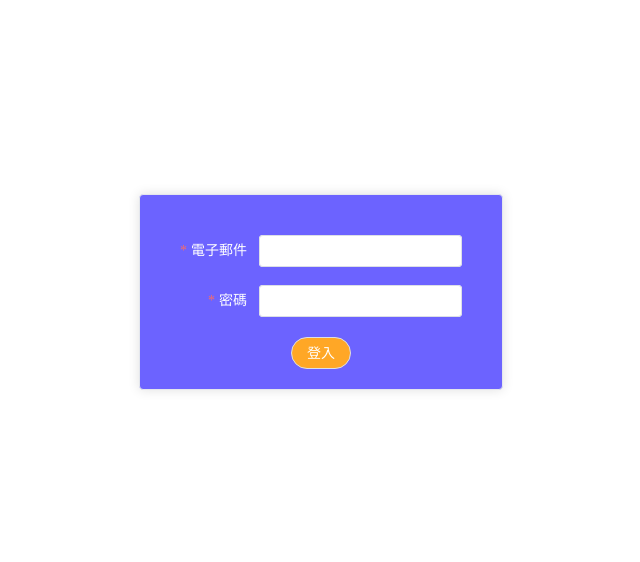
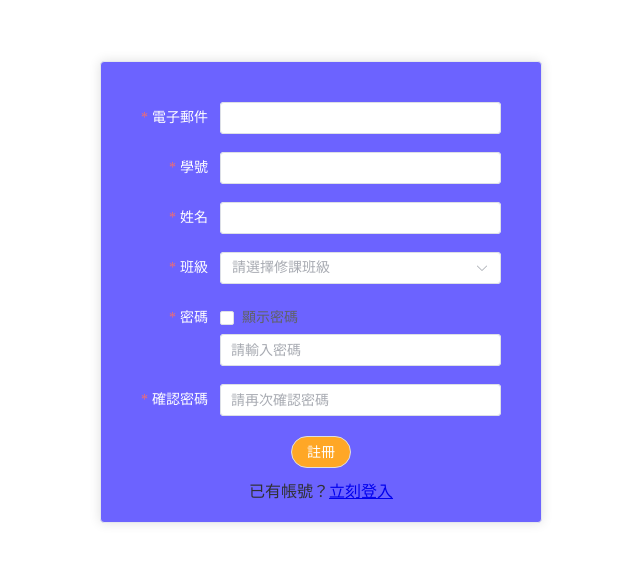
Before and after one commit to GuaYourGuava1919/V-senpai, a Vue app: page /register in a window 1280 px wide. Before the commit this address led to /login. Shown: the part 108-670 px from the top of the page, without its empty margins (319-959 px from the left). Built offline with nearby package versions, Linux system fonts and the light colour scheme.

Commit message:
feature:註冊登入防呆機制

```diff
--- a/src/components/Navbar.vue
+++ b/src/components/Navbar.vue
@@ -10,7 +10,7 @@
       >
         <el-sub-menu index="1">
           <template #title>
-            <el-icon><location /></el-icon>
+            <el-icon><icon-menu /></el-icon>
             <span>歷代學長姐</span>
           </template>
           <el-menu-item-group title="Group One">
@@ -29,13 +29,9 @@
           <el-icon><icon-menu /></el-icon>
           <span>Navigator Two</span>
         </el-menu-item>
-        <el-menu-item index="3" disabled>
-          <el-icon><document /></el-icon>
-          <span>Navigator Three</span>
-        </el-menu-item>
-        <el-menu-item index="4">
+        <el-menu-item index="3">
           <el-icon><setting /></el-icon>
-          <span>Navigator Four</span>
+          <span>設定</span>
         </el-menu-item>
         <div class="avatar-nav" @click="handleClick">
           <div class="container">
@@ -59,9 +55,16 @@ import {
   Setting,
 } from '@element-plus/icons-vue'
 import { getAuth } from 'firebase/auth';
+import { db } from '@/config/firebase';
 
+const auth = getAuth()
 const router = useRouter()
-const auth = getAuth()
+
+//讀取db資料
+
+// const docRef = doc(db, '', '1')
+// const docSnap = await getDoc(docRef)
+// console.log(docSnap.data())
 
 const handleClick = () => {
   auth.signOut().then(() => {
--- a/src/router/index.js
+++ b/src/router/index.js
@@ -29,10 +29,13 @@ const router = createRouter({
 })
 
 // 加入守衛
-router.beforeEach((to) => {
-  const isAuthenticated = localStorage.getItem('token')
-  if (to.name !== 'login' && !isAuthenticated) {
-    return { name: 'login' }
+// 這個守衛會在每次路由切換前檢查是否有 token，如果沒有就導向登入頁面或是註冊頁面
+router.beforeEach((to, from, next) => {
+  const token = localStorage.getItem('token')
+  if (to.name !== 'login' && to.name !== 'register' && !token) {
+    next({ name: 'login' })
+  } else {
+    next()
   }
 })
 
--- a/src/views/SignInView.vue
+++ b/src/views/SignInView.vue
@@ -30,6 +30,7 @@
             })
             .catch((error) => {
                 // 錯誤處理
+
                 console.error(error.message);
                 ElMessage.error("登入失敗：" + error.message);
             });
@@ -51,10 +52,20 @@
                 </el-form-item>
             </el-form>
 
-            <div class="" style="display: flex; justify-content: center;" @click="handleSignIn">
-                <el-button round style="background-color: #FFA726; color: white;">登入
-                </el-button>
+            <div class="" style="display: flex; justify-content: center; align-items: center; flex-direction: column;">
+
+                <div class="" style="display: flex; justify-content: center;" @click="handleSignIn">
+                    <el-button round style="background-color: #FFA726; color: white;">登入</el-button>
+                </div>
+
+                <!-- 沒有帳號就註冊 -->
+                <div style="display: flex; justify-content: center; align-items: center; margin-top: 10px;">
+                    <p>還沒有帳號？</p>
+                    <router-link to="/register">註冊</router-link>
+                </div>
+
             </div>
+
 
         </el-card>
     </div>
--- a/src/views/SignUpView.vue
+++ b/src/views/SignUpView.vue
@@ -2,6 +2,7 @@
 
 import { ref } from 'vue'
 import { db } from '../config/firebase'
+import { useRouter } from 'vue-router';
 import { doc, setDoc } from "firebase/firestore";
 import { getAuth, createUserWithEmailAndPassword } from "firebase/auth";
 import { ElForm, ElFormItem, ElInput, ElSelect,ElCard,ElMessage } from 'element-plus'
@@ -11,15 +12,21 @@ const form = ref({
     sid: '',
     name: '',
     class: '',
-    pwd: ''
+    pwd: '',
+    pwd_confirm: ''
 })
 
+const router = useRouter();
 const auth = getAuth();
+const showPassword = ref(false);
 
 //正規表達式
 const emailReg = /^[\w-]+(\.[\w-]+)*@[\w-]+(\.[\w-]+)+$/;
 const sidReg = /^[0-9]{9}$/;
 const nameReg = /^[\u4e00-\u9fa5]{2,4}$/;
+//密碼長度至少8個字符，且包含至少一個數字和大小寫字母
+const pwdReg = /^(?=.*\d)(?=.*[a-z])(?=.*[A-Z]).{8,20}$/;
+
 
 const warningPop = (v) => {
     ElMessage({
@@ -50,9 +57,14 @@ const auth = getAuth();
         // console.log("班級未選擇");
         return false;
     }
-        if (form.value.pwd.length < 8) {
-        warningPop('密碼長度不足');
+    if (!pwdReg.test(form.value.pwd)) {
+        warningPop('密碼不合規定');
         // console.log("密碼長度不足");
+        return false;
+    }
+    if (form.value.pwd !== form.value.pwd_confirm) {
+        warningPop('密碼不一致');
+        // console.log("密碼不一致");
         return false;
     }
         return true;
@@ -64,24 +76,25 @@ const auth = getAuth();
     if (validateForm()) {
         createUserWithEmailAndPassword(auth, form.value.email, form.value.pwd)
         .then(async (userCredential) => {
-                // Signed up
             const user = userCredential.user;
             // 註冊成功 跳轉至其他頁面
-                console.log("註冊成功", user);
+            // console.log("註冊成功", user);
             // 新增資料到firestore
             // console.log(db);
 
-                const docRef = await setDoc(doc(db, "users", form.value.sid), {
+        const docRef = await setDoc(doc(db, "users", user.uid), {
                 email: form.value.email,
-                    // sid: form.value.sid,
+                sid: form.value.sid,
                 name: form.value.name,
                 class: form.value.class,
-                    // pwd: form.value.pwd
         });
         ElMessage({
             message: "註冊成功",
             type: 'success',
         })
+
+        // 直接導向登入頁面
+        router.push('/login');
 
         })
         .catch((error) => {
@@ -98,7 +111,6 @@ const auth = getAuth();
 
         }
 
-
     }
 
 
@@ -107,17 +119,19 @@ const auth = getAuth();
 <template>
     <div style="display: flex; justify-content: center; align-items: center; height: 100vh;">
         <el-card style="max-width: 550px; background-color: #6C63FF;" shadow="always">
-
             <el-form :model="form" label-width="auto" style="margin: 20px;">
                 <el-form-item label="電子郵件" required>
                     <el-input v-model="form.email" />
                 </el-form-item>
+
                 <el-form-item label="學號" required>
                     <el-input v-model="form.sid" />
                 </el-form-item>
+
                 <el-form-item label="姓名" required>
                     <el-input v-model="form.name" />
                 </el-form-item>
+
                 <el-form-item label="班級" required>
                 <el-select
                     v-model="form.class"
@@ -128,14 +142,42 @@ const auth = getAuth();
                     <el-option label="二乙" value="二乙" />
                 </el-select>
                 </el-form-item>
-                <el-form-item label="密碼"  required>
-                    <el-input v-model="form.pwd" type="password"/>
+
+                <el-tooltip
+                    content="密碼需至少包含一個大寫字母、一個小寫字母、一個數字，且長度不少於8個字元。"
+                    placement="right">
+                <el-form-item label="密碼" required>
+                    <el-checkbox v-model="showPassword">顯示密碼</el-checkbox>
+                    <el-input
+                        v-model="form.pwd"
+                        :type="showPassword ? 'text' : 'password'"
+                        placeholder="請輸入密碼"
+                        :maxlength="20"
+                    />
+
                 </el-form-item>
+                </el-tooltip>
+
+                <el-form-item label="確認密碼" required>
+                    <el-input
+                        v-model="form.pwd_confirm"
+                        :type="showPassword ? 'text' : 'password'"
+                        placeholder="請再次確認密碼"
+                        :maxlength="20"
+                    />
+                </el-form-item>
+
             </el-form>
 
             <div class="" style="display: flex; justify-content: center;" @click="handleSignUp">
                 <el-button round style="background-color: #FFA726; color: white;">註冊</el-button>
             </div>
+
+            <div style="display: flex; justify-content: center; align-items: center; margin-top: 10px;">
+                    <p>已有帳號？</p>
+                    <router-link to="/login">立刻登入</router-link>
+            </div>
+
         </el-card>
     </div>
 </template>
```
Lines whose indentation alone changed are shown as unchanged.
